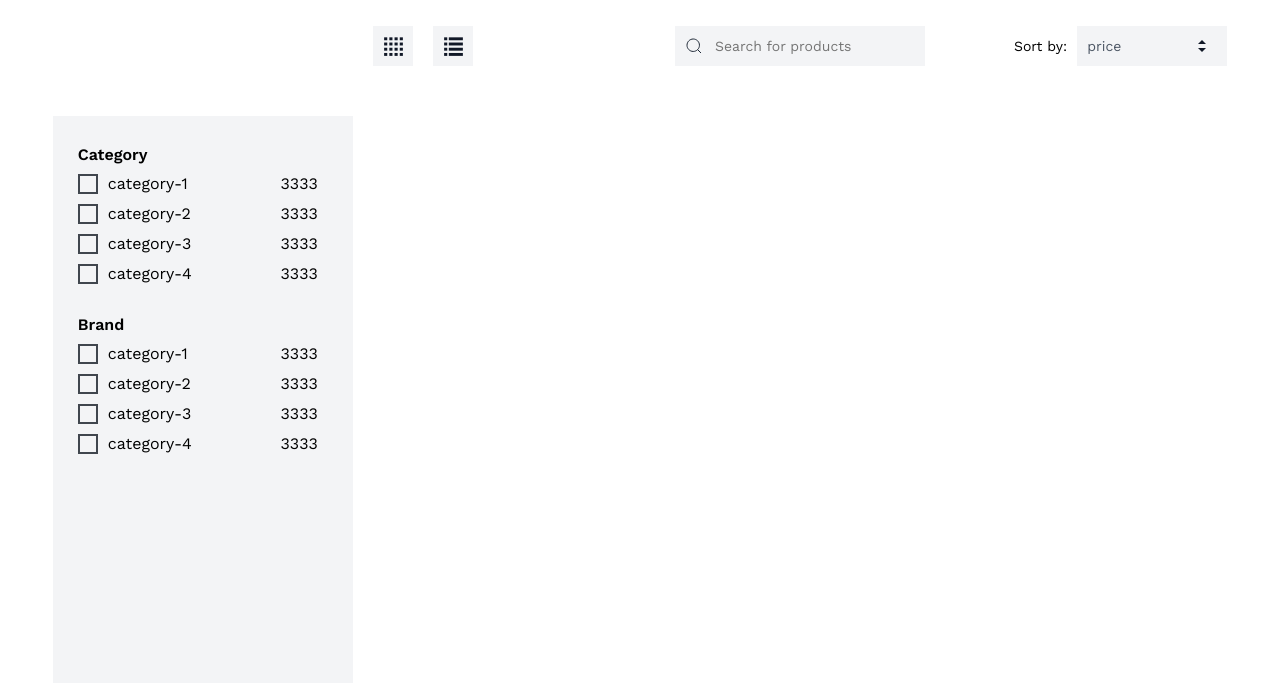
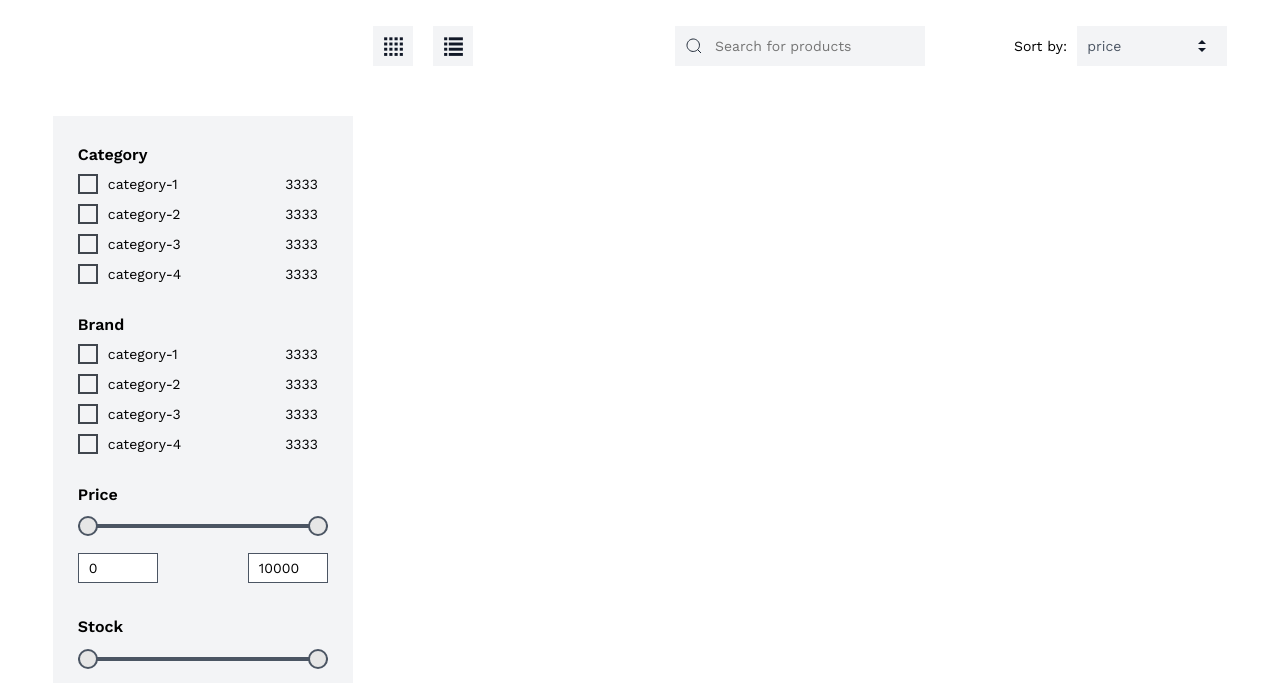
Before and after one commit to existanz/online-store, a website built with webpack: page src/application/index.html in a window 1280 px wide. Shown: the part 104-787 px from the top of the page. Built offline with nearby package versions, Linux system fonts and the light colour scheme.

Commit message:
feat: tmp result

```diff
--- a/src/application/main/components/store-page/left-filters/checkbox-filters/checkbox-filter.scss
+++ b/src/application/main/components/store-page/left-filters/checkbox-filters/checkbox-filter.scss
@@ -59,9 +59,16 @@
   display: flex;
   margin-bottom: 10px;
   align-items: center;
+  font-size: 14px;
 
   &:last-child {
     margin-bottom: 0;
+  }
+
+  &:hover {
+    .checkbox-filter__custom-check::after{
+      opacity: 1;
+    }
   }
 }
 
--- a/src/application/main/components/store-page/left-filters/checkbox-filters/checkbox-filter.ts
+++ b/src/application/main/components/store-page/left-filters/checkbox-filters/checkbox-filter.ts
@@ -37,6 +37,7 @@ export class CheckboxFilter {
     this.checkboxName = null;
     this.checkboxCount = null;
 
+    // временный вызов из консруктора, метод публичный
     this.render(6);
   }
 
--- a/src/application/main/components/store-page/left-filters/left-filters.ts
+++ b/src/application/main/components/store-page/left-filters/left-filters.ts
@@ -1,11 +1,15 @@
 import './left-filters.scss';
 import { DOMElement } from '../../../../shared/components/base-elements/dom-element';
 import { CheckboxFilter } from './checkbox-filters/checkbox-filter';
+import { RangeFilter } from './range-filters/range-filter';
 
 export class LeftFilters {
   private leftFilters: DOMElement;
 
-  private checkbox: CheckboxFilter;
+  public checkboxCategory: CheckboxFilter;
+  public checkboxBrand: CheckboxFilter;
+  public rangePrice: RangeFilter;
+  public rangeStock: RangeFilter;
 
   constructor(parentNode: HTMLElement) {
     this.leftFilters = new DOMElement(parentNode, {
@@ -13,14 +17,24 @@ export class LeftFilters {
       classList: ['left-filters'],
     });
 
-    this.checkbox = new CheckboxFilter(this.leftFilters.node, {
+    this.checkboxCategory = new CheckboxFilter(this.leftFilters.node, {
       title: 'Category',
       data: 'какие-то данные для рендера',
     });
 
-    this.checkbox = new CheckboxFilter(this.leftFilters.node, {
+    this.checkboxBrand = new CheckboxFilter(this.leftFilters.node, {
       title: 'Brand',
       data: 'какие-то данные для рендера',
     });
+
+    this.rangePrice = new RangeFilter(this.leftFilters.node, {
+      title: 'Price',
+      data: '123',
+    });
+
+    this.rangeStock = new RangeFilter(this.leftFilters.node, {
+      title: 'Stock',
+      data: '123',
+    });
   }
 }
--- /dev/null
+++ b/src/application/main/components/store-page/left-filters/range-filters/range-filter.scss
@@ -0,0 +1,94 @@
+.range-filter {
+  display: flex;
+  flex-direction: column;
+  margin-bottom: 35px;
+}
+
+.range-filter__title {
+  font-family: "WorkSans-SemiBold";
+  margin-bottom: 20px;
+}
+
+.range-filter__slider {
+  height: 4px;
+  width: 100%;
+  border-radius: 5px;
+  background: #e6e6e6;
+  position: relative;
+}
+
+.range-filter__progress {
+  height: 4px;
+  border-radius: 5px;
+  background: #4B5563;
+  position: absolute;
+  left: 0;
+  right: 0;
+}
+
+.range-filter__range-container {
+  position: relative;
+}
+
+
+.range-filter__range-input-min,
+.range-filter__range-input-max {
+  position: absolute;
+  top: 0;
+  left: 0;
+  height: 4px;
+  width: 100%;
+  pointer-events: none;
+  -webkit-appearance: none;
+  -moz-appearance: none;
+  background: none;
+}
+
+.range-filter__range-input-min::-webkit-slider-thumb,
+.range-filter__range-input-max::-webkit-slider-thumb {
+  -webkit-appearance: none;
+  pointer-events: auto;
+  width: 20px;
+  height: 20px;
+  border-radius: 50%;
+  background: #e6e6e6;
+  border: 2px solid #4B5563;
+  transition: .3s;
+
+    &:hover {
+      background: #4B5563;
+    }
+}
+
+.range-filter__range-input-min::-moz-range-thumb,
+.range-filter__range-input-max::-moz-range-thumb {
+  -moz-appearance: none;
+  pointer-events: auto;
+  width: 20px;
+  height: 20px;
+  border-radius: 50%;
+  background: #e6e6e6;
+  border: 2px solid #4B5563;
+  transition: .3s;
+
+    &:hover {
+      background: #4B5563;
+    }
+}
+
+
+.range-filter__input-container {
+  margin-top: 25px;
+  display: flex;
+  justify-content: space-between;
+}
+
+.range-filter__input {
+  font-size: 14px;
+  padding-left: 10px;
+  width: 80px;
+  height: 30px;
+  border: 1px solid #4B5563;
+  outline: none;
+  -moz-appearance: textfield;
+}
--- /dev/null
+++ b/src/application/main/components/store-page/left-filters/range-filters/range-filter.ts
@@ -0,0 +1,152 @@
+import './range-filter.scss';
+
+import { Options } from '../../../../../shared/models/store-page';
+import { DOMElement } from '../../../../../shared/components/base-elements/dom-element';
+import { InputElement } from '../../../../../shared/components/base-elements/input-element';
+
+export class RangeFilter {
+  private container: DOMElement;
+  private title: DOMElement;
+  private wrapper: DOMElement;
+  private rangeField: DOMElement;
+  public rangeInputMin: InputElement;
+  public rangeInputMax: InputElement;
+  private inputField: DOMElement;
+  private progress: DOMElement;
+  private slider: DOMElement;
+  public inputMin: InputElement;
+  public inputMax: InputElement;
+
+  constructor(parentNode: HTMLElement, rangeOptions: Options) {
+    this.container = new DOMElement(parentNode, {
+      tagName: 'div',
+      classList: ['range-filter'],
+    });
+
+    this.title = new DOMElement(this.container.node, {
+      tagName: 'span',
+      classList: ['range-filter__title'],
+      content: rangeOptions.title,
+    });
+
+    this.wrapper = new DOMElement(this.container.node, {
+      tagName: 'div',
+      classList: ['range-filter__container'],
+    });
+
+    this.rangeField = new DOMElement(this.wrapper.node, {
+      tagName: 'div',
+      classList: ['range-filter__range-container'],
+    });
+
+    this.slider = new DOMElement(this.rangeField.node, {
+      tagName: 'div',
+      classList: ['range-filter__slider'],
+    });
+
+    this.progress = new DOMElement(this.slider.node, {
+      tagName: 'div',
+      classList: ['range-filter__progress'],
+    });
+
+    this.rangeInputMin = new InputElement(this.rangeField.node, {
+      tagName: 'input',
+      classList: ['range-filter__range-input-min'],
+      type: 'range',
+      min: '0',
+      max: '10000',
+      value: '0',
+    });
+
+    this.rangeInputMax = new InputElement(this.rangeField.node, {
+      tagName: 'input',
+      classList: ['range-filter__range-input-max'],
+      type: 'range',
+      min: '0',
+      max: '10000',
+      value: '10000',
+    });
+
+    this.inputField = new DOMElement(this.wrapper.node, {
+      tagName: 'div',
+      classList: ['range-filter__input-container'],
+    });
+
+    this.inputMin = new InputElement(this.inputField.node, {
+      tagName: 'input',
+      type: 'number',
+      classList: ['range-filter__input'],
+      value: '0',
+    });
+
+    this.inputMax = new InputElement(this.inputField.node, {
+      tagName: 'input',
+      type: 'number',
+      classList: ['range-filter__input'],
+      value: '10000',
+    });
+
+    this.changeRange();
+  }
+
+  public changeRange(): void {
+    const inputs = [this.rangeInputMin.node, this.rangeInputMax.node];
+    const priceInputs = [this.inputMin.node, this.inputMax.node];
+    const progress = this.progress.node;
+    const checkMinInput = this.inputMin.node;
+    const constMax = parseInt((inputs[0] as HTMLInputElement).max);
+
+    const priceGap = 1;
+
+    inputs.forEach((input) => {
+      input.addEventListener('input', (e: Event) => {
+        const minVal: number = parseInt((inputs[0] as HTMLInputElement).value as string);
+        const maxVal: number = parseInt((inputs[1] as HTMLInputElement).value as string);
+        const percentLeft: number = (minVal / parseInt((inputs[0] as HTMLInputElement).max)) * 100;
+        const percentRight: number = 100 - (maxVal / parseInt((inputs[1] as HTMLInputElement).max)) * 100;
+
+        if (maxVal - minVal < priceGap) {
+          if ((e.target as HTMLElement).className === 'range-filter__range-input-min') {
+            (inputs[0] as HTMLInputElement).value = `${maxVal - priceGap}`;
+          } else {
+            (inputs[1] as HTMLInputElement).value = `${minVal + priceGap}`;
+          }
+        } else {
+          (priceInputs[0] as HTMLInputElement).value = `${minVal}`;
+          (priceInputs[1] as HTMLInputElement).value = `${maxVal}`;
+          progress.style.left = `${percentLeft}%`;
+          progress.style.right = `${percentRight}%`;
+        }
+      });
+    });
+
+    priceInputs.forEach((input) => {
+      input.addEventListener('input', (e: Event) => {
+        const minVal: number =
+          parseInt((priceInputs[0] as HTMLInputElement).value as string) === 0
+            ? 1
+            : parseInt((priceInputs[0] as HTMLInputElement).value as string);
+        const maxVal: number = parseInt((priceInputs[1] as HTMLInputElement).value as string);
+        let percentLeft: number = Math.ceil((minVal / parseInt((inputs[0] as HTMLInputElement).max)) * 100);
+
+        let percentRight: number = 100 - (maxVal / parseInt((inputs[1] as HTMLInputElement).max)) * 100;
+
+        if (maxVal - minVal >= priceGap) {
+          if ((e.target as HTMLElement) === checkMinInput) {
+            if (minVal < 0) {
+              percentLeft = 0;
+            }
+            (inputs[0] as HTMLInputElement).value = `${minVal}`;
+            progress.style.left = `${percentLeft}%`;
+          } else {
+            if (maxVal > constMax) {
+              percentRight = 0;
+            }
+            (inputs[1] as HTMLInputElement).value = `${maxVal}`;
+            progress.style.right = `${percentRight}%`;
+          }
+        }
+      });
+    });
+  }
+}
--- a/src/application/shared/components/base-elements/input-element.ts
+++ b/src/application/shared/components/base-elements/input-element.ts
@@ -29,6 +29,14 @@ export class InputElement extends DOMElement {
       (this.node as HTMLOptionElement).selected = true;
     }
 
+    if (options.min) {
+      this.node.setAttribute('min', options.min);
+    }
+
+    if (options.max) {
+      this.node.setAttribute('max', options.max);
+    }
+
     if (options.value) {
       this.node.setAttribute('value', options.value);
     }
--- a/src/application/shared/models/base-elements.ts
+++ b/src/application/shared/models/base-elements.ts
@@ -29,4 +29,6 @@ export interface InputOptions extends Options {
   required?: boolean;
   value?: string;
   selected?: boolean;
+  min?: string;
+  max?: string;
 }
```
